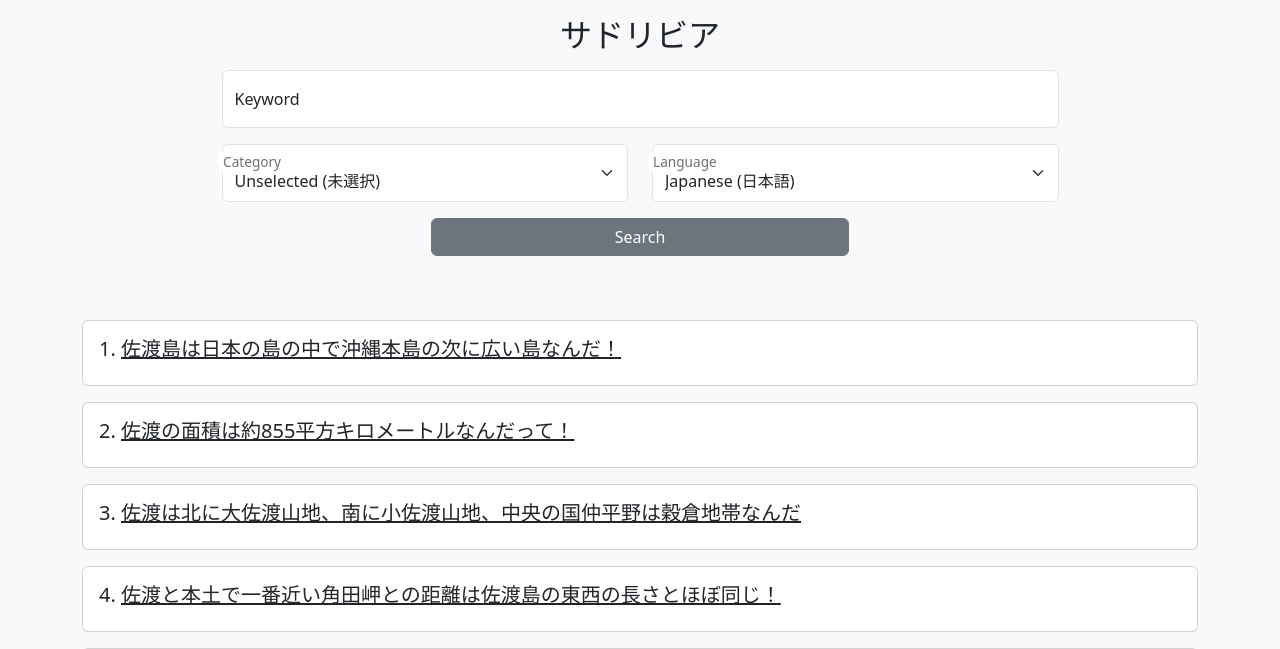
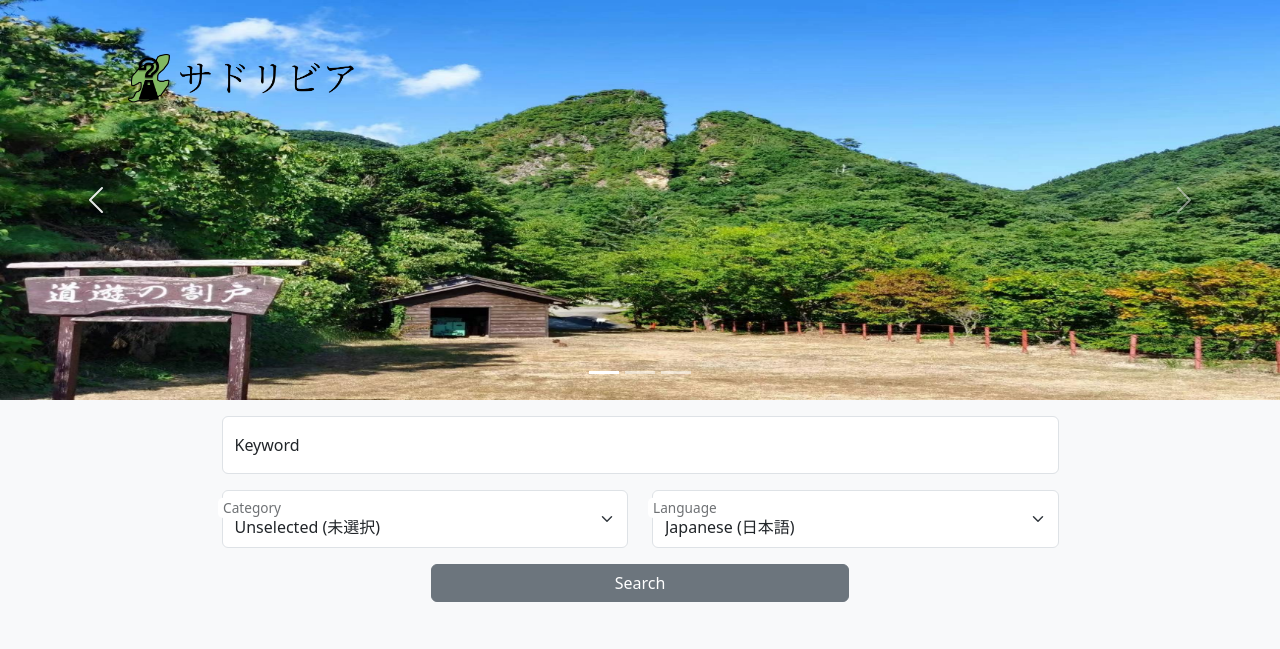
Before and after one commit to rakagawa17/sadoweb, a Django app: page / in a window 1280 px wide. Shown: the top 649 px of the page. Run offline with Django 4.2, Linux system fonts and the light colour scheme; data comes from the database, SQL or seed files in the repository; some libraries are stand-ins or nearby versions.

Commit message:
Update icon, background images, title

```diff
--- a/templates/base.html
+++ b/templates/base.html
@@ -6,6 +6,8 @@
 <head>
     <meta charset="UTF-8">
     <title>{% block title %}{% endblock %}</title>
+    {% load static %}
+    <link rel="icon" href="{% static 'images/icon/icon.png' %}">
 </head>
 <body class="bg-light">
     {% block content %}
--- a/templates/list.html
+++ b/templates/list.html
@@ -5,9 +5,57 @@
 
 
 {% block content %}
+{% load static %}
+<style>
+    .carousel-container {
+        position: relative;
+    }
+
+    .fixed-text {
+        position: absolute;
+        top: 20%;  /* 位置を調整 */
+        left: 40%; /* 位置を調整 */
+        transform: translate(-50%, -50%);
+        z-index: 10; /* カルーセルの上に表示 */
+    }
+
+</style>
+
+<div class="carousel-container">
+    <div id="carouselExampleIndicators" class="carousel slide mb-3" data-bs-ride="carousel">
+        <div class="carousel-indicators">
+            <button type="button" data-bs-target="#carouselExampleIndicators" data-bs-slide-to="0" class="active" aria-current="true" aria-label="Slide 1"></button>
+            <button type="button" data-bs-target="#carouselExampleIndicators" data-bs-slide-to="1" aria-label="Slide 2"></button>
+            <button type="button" data-bs-target="#carouselExampleIndicators" data-bs-slide-to="2" aria-label="Slide 3"></button>
+        </div>
+        <div class="carousel-inner">
+            <div class="carousel-item active">
+                <img src="{% static 'images/background/background1.jpg' %}" class="d-block w-100 h-50" alt="...">
+            </div>
+            <div class="carousel-item">
+                <img src="{% static 'images/background/background2.jpg' %}" class="d-block w-100 h-50" alt="...">
+            </div>
+            <div class="carousel-item">
+                <img src="{% static 'images/background/background3.jpg' %}" class="d-block w-100 h-50" alt="...">
+            </div>
+        </div>
+        <button class="carousel-control-prev" type="button" data-bs-target="#carouselExampleIndicators" data-bs-slide="prev">
+            <span class="carousel-control-prev-icon" aria-hidden="true"></span>
+            <span class="visually-hidden">Previous</span>
+        </button>
+        <button class="carousel-control-next" type="button" data-bs-target="#carouselExampleIndicators" data-bs-slide="next">
+            <span class="carousel-control-next-icon" aria-hidden="true"></span>
+            <span class="visually-hidden">Next</span>
+        </button>
+    </div>
+    <div class="fixed-text">
+        <h5><img src=""><img src="{% static 'images/title/title_ver2.png' %}" width="30%" height="30%"></h5>
+    </div>
+</div>
+
+
+
 <div class="container my-3">
-
-    <h2 class="text-center mb-3">サドリビア</h2>
 
     <form action="{% url 'sadosma:list' %}" method="GET" class="w-75 mx-auto">
         <p class="form-floating">
```
Also changed, not shown: static/images/background/background1.jpg (added), static/images/icon/icon.png (added), static/images/title/smallicon_title.png (added), static/images/title/title_ver2.png (added), static/images/title/title_ver3.png (added), static/images/title/title_white_ver2.png (added), 2 other files.
